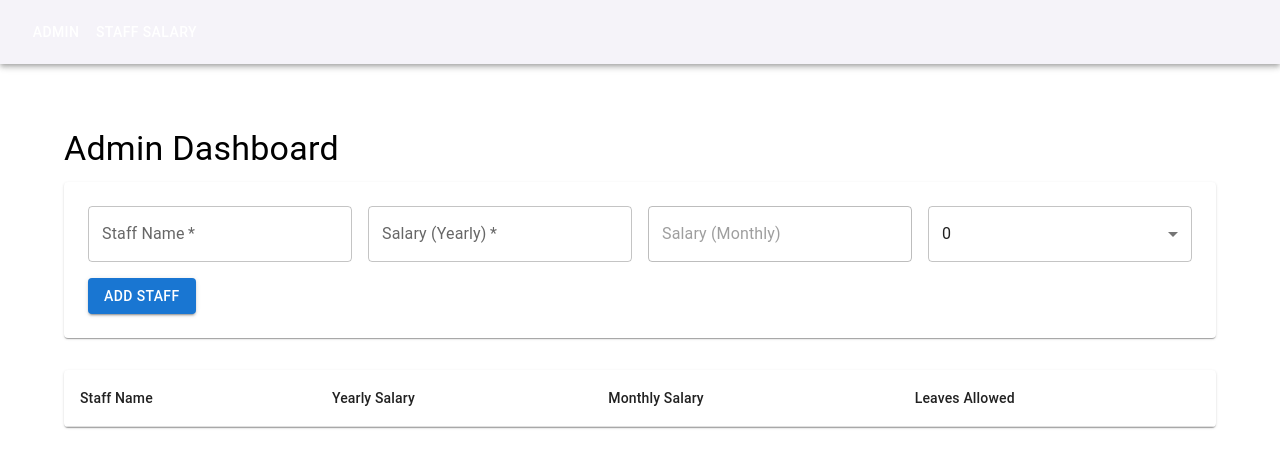
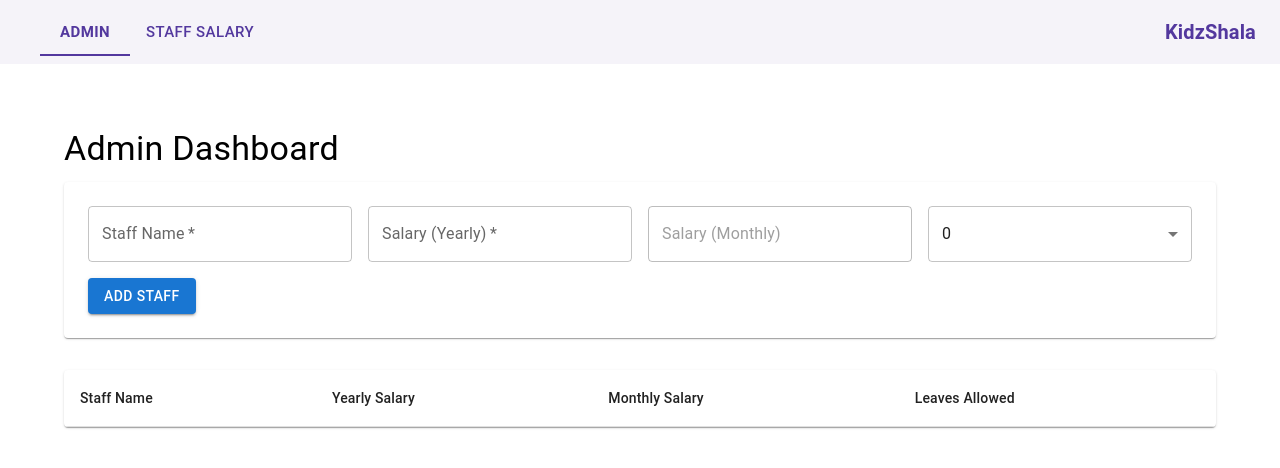
Before and after one commit to anushkasonii/Salary-Portal, a React (Vite) app: page / in a window 1280 px wide. Shown: the top 468 px of the page. Built offline with nearby package versions, Linux system fonts and the light colour scheme.

Commit message:
changed the navigation bar

```diff
--- a/src/App.jsx
+++ b/src/App.jsx
@@ -1,27 +1,99 @@
-import { useState, useEffect } from 'react';
-import { BrowserRouter as Router, Routes, Route, Link } from 'react-router-dom';
-import { AppBar, Toolbar, Typography, Container, Button, Box,  } from '@mui/material';
-import AdminDashboard from './components/AdminDashboard';
-import StaffSalary from './components/StaffSalary';
+import { useState, useEffect } from "react";
+import {
+  BrowserRouter as Router,
+  Routes,
+  Route,
+  Link,
+  useLocation,
+} from "react-router-dom";
+import {
+  AppBar,
+  Toolbar,
+  Typography,
+  Box,
+  Tabs,
+  Tab,
+  Container,
+} from "@mui/material";
+import AdminDashboard from "./components/AdminDashboard";
+import StaffSalary from "./components/StaffSalary";
+
+function NavigationBar() {
+  const location = useLocation();
+  const [selectedTab, setSelectedTab] = useState(0);
+
+  useEffect(() => {
+    if (location.pathname === "/") setSelectedTab(0);
+    else if (location.pathname === "/staff-salary") setSelectedTab(1);
+  }, [location]);
+
+  return (
+    <AppBar position="static" sx={{ bgcolor: "#53389e0f", boxShadow: 0 }}>
+      <Toolbar>
+
+        <Box sx={{ flexGrow: 1 }}>
+          <Tabs
+            value={selectedTab}
+            onChange={(e, newValue) => setSelectedTab(newValue)}
+            sx={{
+              ml: 2,
+              "& .MuiTabs-indicator": { backgroundColor: "#53389E" },
+            }}
+          >
+            <Tab
+              label="Admin"
+              component={Link}
+              to="/"
+              sx={{
+                fontSize:'15px',
+                color: "#53389E",
+                fontWeight: "500",
+                "&.Mui-selected": { color: "#53389E", fontWeight: "bold" },
+              }}
+            />
+            <Tab
+              label="Staff Salary"
+              component={Link}
+              to="/staff-salary"
+              sx={{
+                fontSize:'15px',
+                color: "#53389E",
+                fontWeight: "500",
+                "&.Mui-selected": { color: "#53389E", fontWeight: "bold" },
+              }}
+            />
+          </Tabs>
+
+        </Box>
+        <Typography variant="h6" sx={{ color: "#53389E", fontWeight: "bold" }}>
+          KidzShala
+        </Typography>
+      </Toolbar>
+    </AppBar>
+  );
+}
 
 function App() {
   const [staffData, setStaffData] = useState([]);
   const [attendanceData, setAttendanceData] = useState([]);
 
-  // Initialize or update attendance data whenever staff data changes
   useEffect(() => {
     if (staffData.length > 0) {
-      const currentStaffIds = new Set(staffData.map(staff => staff.id));
-      const existingAttendance = attendanceData.filter(a => currentStaffIds.has(a.id));
-      const newStaffIds = staffData.filter(staff => !attendanceData.some(a => a.id === staff.id));
+      const currentStaffIds = new Set(staffData.map((staff) => staff.id));
+      const existingAttendance = attendanceData.filter((a) =>
+        currentStaffIds.has(a.id)
+      );
+      const newStaffIds = staffData.filter(
+        (staff) => !attendanceData.some((a) => a.id === staff.id)
+      );
 
       const newAttendanceData = [
         ...existingAttendance,
-        ...newStaffIds.map(staff => ({
+        ...newStaffIds.map((staff) => ({
           id: staff.id,
           presentDays: Math.floor(Math.random() * (30 - 25 + 1)) + 25,
           salaryProcessed: false,
-        }))
+        })),
       ];
 
       setAttendanceData(newAttendanceData);
@@ -30,18 +102,19 @@ function App() {
 
   return (
     <Router>
-      <Box sx={{ flexGrow: 1 }}>
-        <AppBar position="static" sx={{ backgroundColor:"#53389e0f"}}>
-          <Toolbar >
-
-            <Button color="#53389E" component={Link} to="/">Admin</Button>
-            <Button color="#53389E" component={Link} to="/staff-salary">Staff Salary</Button>
-          </Toolbar>
-        </AppBar>
-
+      <Box sx={{ bgcolor: "background.default", minHeight: "100vh" }}>
+        <NavigationBar />
         <Container maxWidth="lg" sx={{ mt: 4 }}>
           <Routes>
-            <Route path="/" element={<AdminDashboard staffData={staffData} setStaffData={setStaffData} />} />
+            <Route
+              path="/"
+              element={
+                <AdminDashboard
+                  staffData={staffData}
+                  setStaffData={setStaffData}
+                />
+              }
+            />
             <Route
               path="/staff-salary"
               element={
```
